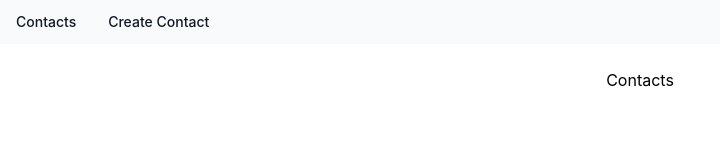
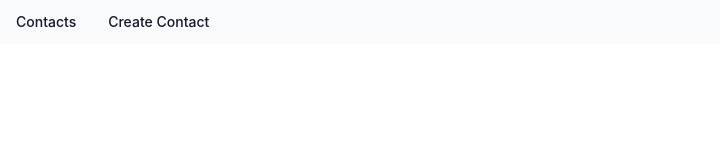
Before and after one commit to DinukaKaveen/Personal-Contact-Management-Application, a React (Create React App) app in the folder frontend/: page / in a window 1280 px wide. Shown: the top 160 px of the page, without its empty margins (0-720 px from the left). Built offline with nearby package versions, Linux system fonts and the light colour scheme.

Commit message:
Update App.js

```diff
--- a/frontend/src/App.js
+++ b/frontend/src/App.js
@@ -10,8 +10,8 @@ function App() {
       <BrowserRouter>
       <NavBar />
         <Routes>
-          <Route path="/" element={<Contacts />} />
-          <Route path="/product/create" element={<CreateContact />} />
+          <Route path="/contacts" element={<Contacts />} />
+          <Route path="/contact/create" element={<CreateContact />} />
         </Routes>
       </BrowserRouter>
     </div>
```
